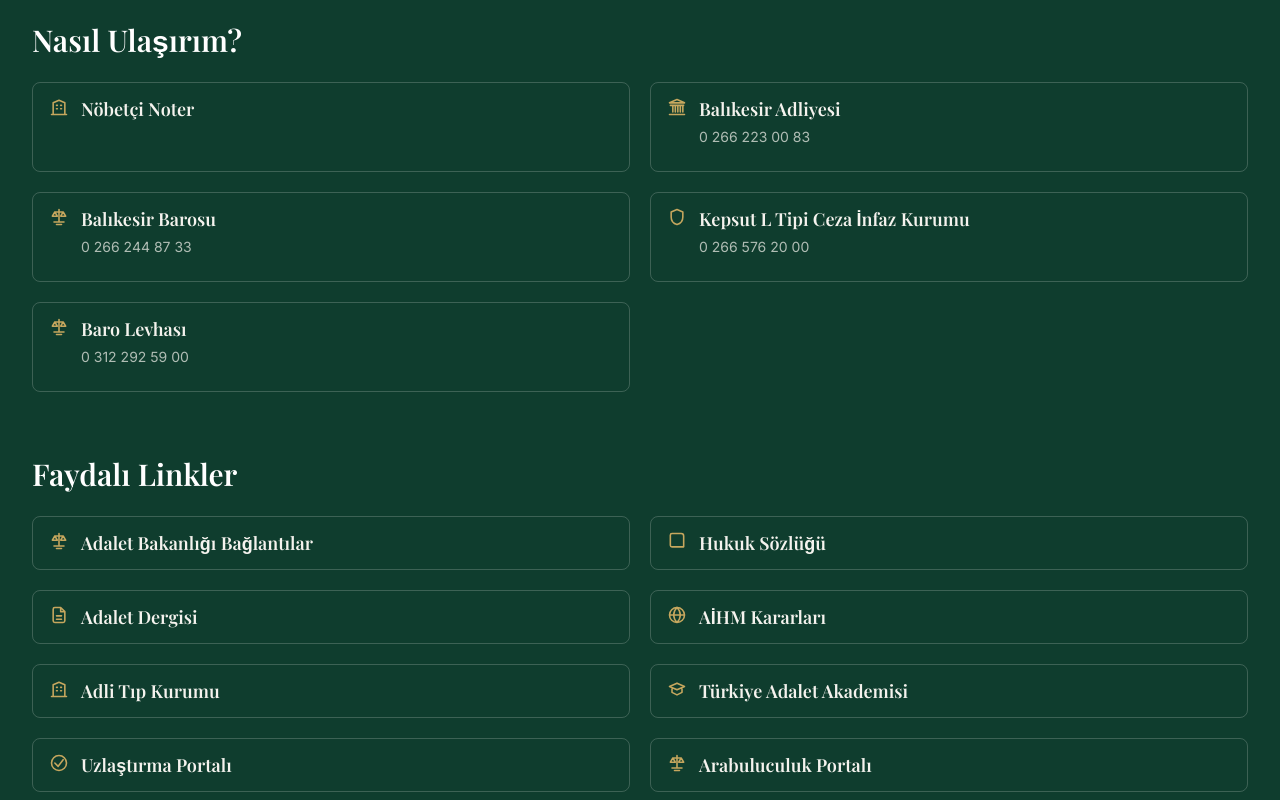
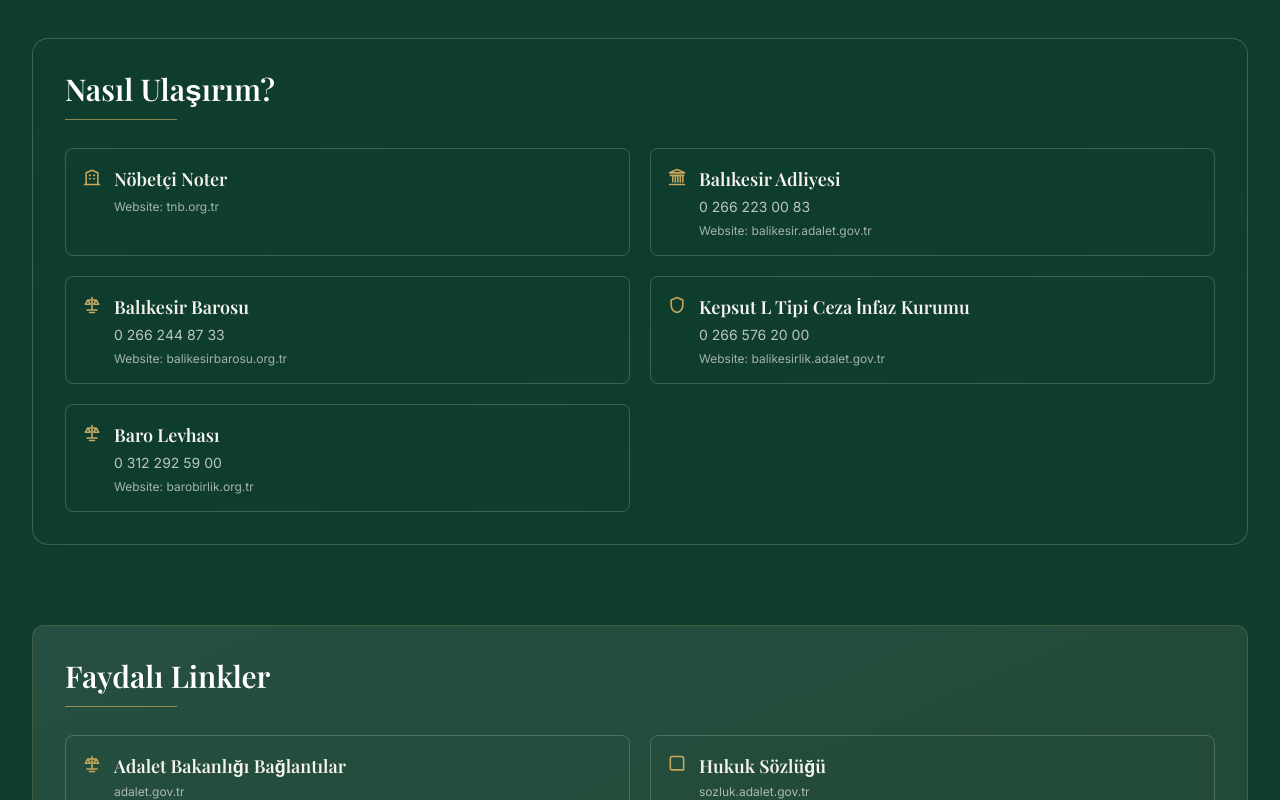
Before and after one commit to Mustafa1052/ece-nalbant-site, a Next.js app: page / in a window 1280 px wide. Shown: the part 6380-7180 px from the top of the page. Built offline with nearby package versions, Linux system fonts and the light colour scheme; a web font is replaced by a local one.

Commit message:
yeni düzenleme ikon packet

```diff
--- a/components/Contact.tsx
+++ b/components/Contact.tsx
@@ -163,12 +163,33 @@
       </svg>
     );
   }
+  if (icon === 'handshake') {
+    return (
+      <svg className="w-5 h-5" viewBox="0 0 24 24" fill="none" stroke="currentColor" strokeWidth="1.9">
+        <path strokeLinecap="round" strokeLinejoin="round" d="M8 12l3 3 5-5m-11 7l5-5m-6-6l4 4m12 8l-4-4M4 8l3-3m10 14l3-3" />
+      </svg>
+    );
+  }
 
   return (
     <svg className="w-5 h-5" viewBox="0 0 24 24" fill="none" stroke="currentColor" strokeWidth="1.9">
       <path strokeLinecap="round" strokeLinejoin="round" d="M7 12l4 4 6-8M12 3a9 9 0 100 18 9 9 0 000-18z" />
     </svg>
   );
+}
+
+function getDomainLabel(url: string): string {
+  try {
+    return new URL(url).hostname.replace(/^www\./, '');
+  } catch {
+    return url.replace(/^https?:\/\//, '').replace(/^www\./, '');
+  }
+}
+
+function getPhoneHref(phone?: string): string | null {
+  if (!phone) return null;
+  const digits = phone.replace(/\D/g, '');
+  return digits ? `tel:${digits}` : null;
 }
 
 export function Contact() {
@@ -357,15 +378,16 @@
           </motion.div>
         </div>
 
-        <motion.div
-          className="mt-12 lg:mt-16"
+        <motion.section
+          className="mt-16 lg:mt-20 rounded-2xl p-6 md:p-8 border border-cream/20 bg-gradient-to-br from-primary/95 to-primary/80 shadow-sm"
           initial={{ opacity: 0, y: 20 }}
           whileInView={{ opacity: 1, y: 0 }}
           viewport={{ once: true }}
         >
-          <h3 className="font-serif text-2xl md:text-3xl font-semibold text-white mb-6">
+          <h3 className="font-serif text-2xl md:text-3xl font-semibold text-white">
             Nasıl Ulaşırım?
           </h3>
+          <div className="w-28 h-px bg-accent/70 mt-3 mb-7" />
 
           <div className="grid grid-cols-1 md:grid-cols-2 gap-4 md:gap-5">
             {institutions.map((institution) => (
@@ -374,19 +396,32 @@
                 href={institution.href}
                 target="_blank"
                 rel="noopener noreferrer"
-                className="group rounded-lg px-4 py-3 border border-cream/20 hover:border-accent/60 hover:border-l-4 transition-all"
+                className="group rounded-lg px-4 py-4 border border-cream/20 hover:border-accent/60 hover:border-l-4 transition-all"
               >
-                <div className="flex items-start gap-3 mb-3">
+                <div className="flex items-start gap-3">
                   <span className="text-accent mt-0.5">
                     <ContactItemIcon icon={institution.icon} />
                   </span>
                   <div>
                     <h4 className="font-serif text-base md:text-lg font-semibold text-cream leading-snug group-hover:underline decoration-accent">
-                    {institution.name}
+                      {institution.name}
                     </h4>
                     {institution.phone && (
-                      <p className="text-cream/70 text-sm mt-1">
-                        {institution.phone}
+                      <p className="text-cream/75 text-sm mt-1">
+                        <a
+                          href={getPhoneHref(institution.phone) ?? undefined}
+                          className="hover:underline decoration-accent"
+                        >
+                          {institution.phone}
+                        </a>
+                      </p>
+                    )}
+                    {institution.href && (
+                      <p className="text-cream/65 text-xs mt-1.5">
+                        Website:{' '}
+                        <span className="group-hover:underline decoration-accent">
+                          {getDomainLabel(institution.href)}
+                        </span>
                       </p>
                     )}
                   </div>
@@ -394,17 +429,18 @@
               </a>
             ))}
           </div>
-        </motion.div>
+        </motion.section>
 
-        <motion.div
-          className="mt-12 lg:mt-16"
+        <motion.section
+          className="mt-16 lg:mt-20 rounded-xl p-6 md:p-8 border border-accent/20 bg-gradient-to-br from-cream/10 to-accent/10"
           initial={{ opacity: 0, y: 20 }}
           whileInView={{ opacity: 1, y: 0 }}
           viewport={{ once: true }}
         >
-          <h3 className="font-serif text-2xl md:text-3xl font-semibold text-white mb-6">
+          <h3 className="font-serif text-2xl md:text-3xl font-semibold text-white">
             Faydalı Linkler
           </h3>
+          <div className="w-28 h-px bg-accent/70 mt-3 mb-7" />
 
           <div className="grid grid-cols-1 md:grid-cols-2 gap-4 md:gap-5">
             {usefulLinks.map((linkItem) => (
@@ -413,18 +449,23 @@
                 href={linkItem.href}
                 target="_blank"
                 rel="noopener noreferrer"
-                className="group rounded-lg px-4 py-3 border border-cream/20 hover:border-accent/60 hover:border-l-4 inline-flex items-start gap-3 transition-all"
+                className="group rounded-lg px-4 py-4 border border-cream/20 hover:border-accent/60 hover:border-l-4 inline-flex items-start gap-3 transition-all"
               >
                 <span className="text-accent mt-0.5">
                   <ContactItemIcon icon={linkItem.icon} />
                 </span>
-                <span className="font-serif text-base md:text-lg font-semibold leading-snug text-cream group-hover:underline decoration-accent">
-                  {linkItem.title}
+                <span>
+                  <span className="block font-serif text-base md:text-lg font-semibold leading-snug text-cream group-hover:underline decoration-accent">
+                    {linkItem.title}
+                  </span>
+                  <span className="block text-cream/65 text-xs mt-1">
+                    {getDomainLabel(linkItem.href)}
+                  </span>
                 </span>
               </a>
             ))}
           </div>
-        </motion.div>
+        </motion.section>
       </div>
     </section>
   );
```
